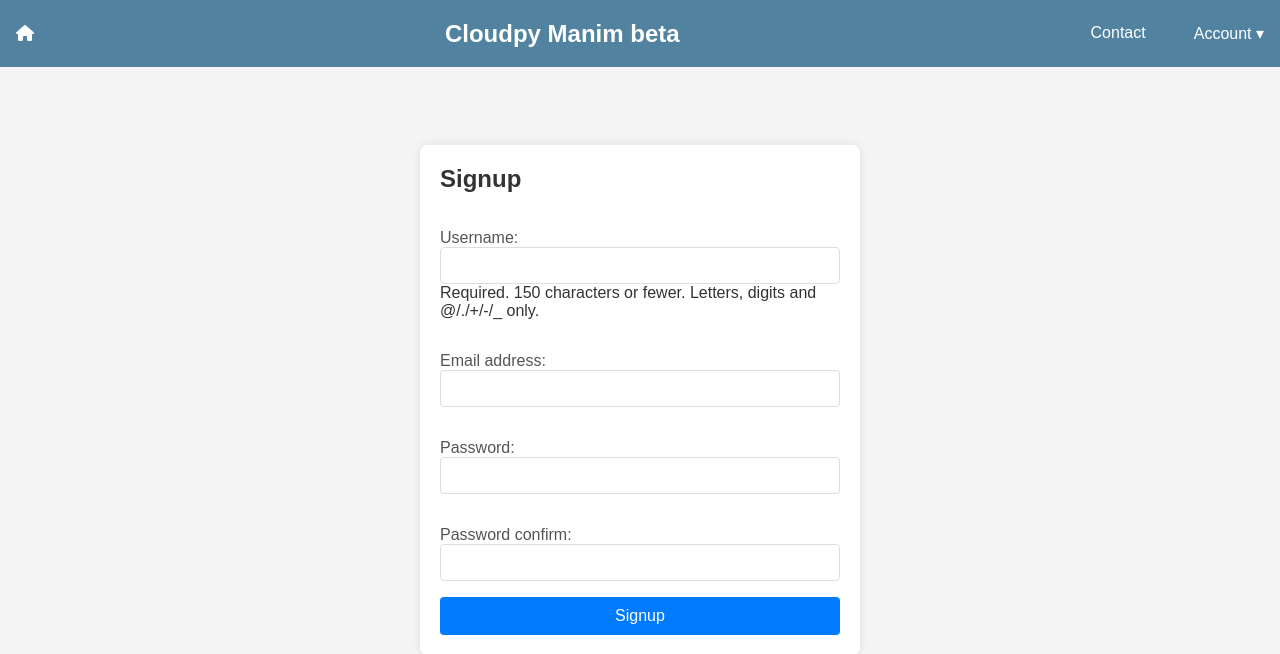
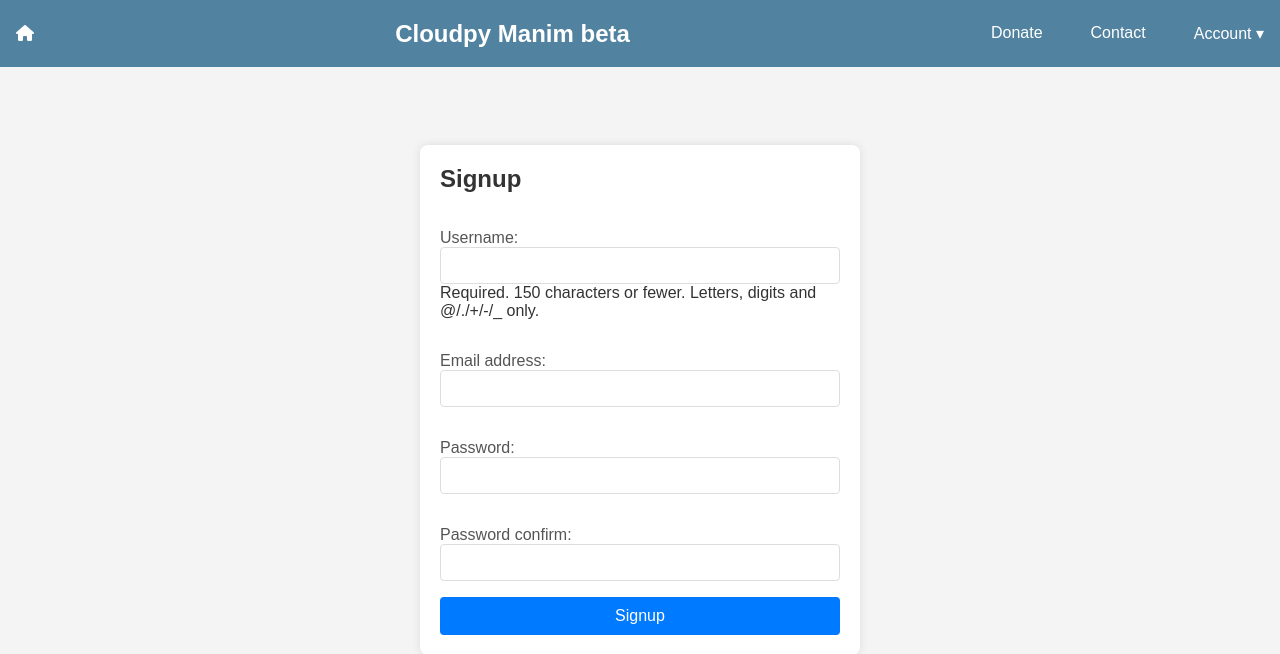
Before and after one commit to thesophile/runwith.cloud, a Django app: page /signup/ in a window 1280 px wide. Shown: the top 654 px of the page. Run offline with Django 5.2, Linux system fonts and the light colour scheme.

Commit message:
donate link

```diff
--- a/templates/base.html
+++ b/templates/base.html
@@ -59,7 +59,7 @@
                 <p>Welcome, {{ user.username }}!</p>
             {% endif %}
             <div class="menu">
-                <!-- <a href="https://www.paypal.com/ncp/payment/KZ4M7YNM6NEWU">Donate</a> -->
+                <a href="https://ko-fi.com/pbabhinav">Donate</a>
                 <a href="{% url 'contact' %}">Contact</a>
                 <div class="dropdown">
                     <a href="#" class="dropbtn">Account &#9662;</a>
```
